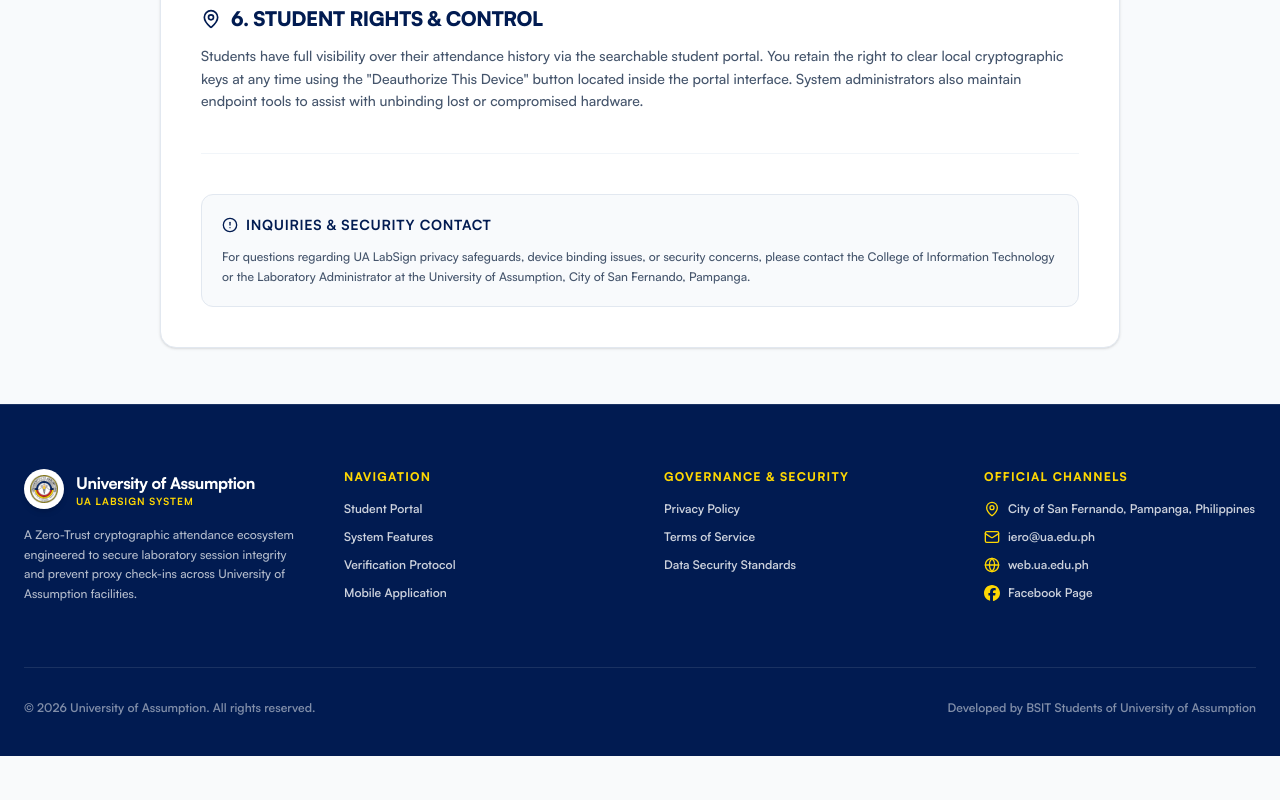
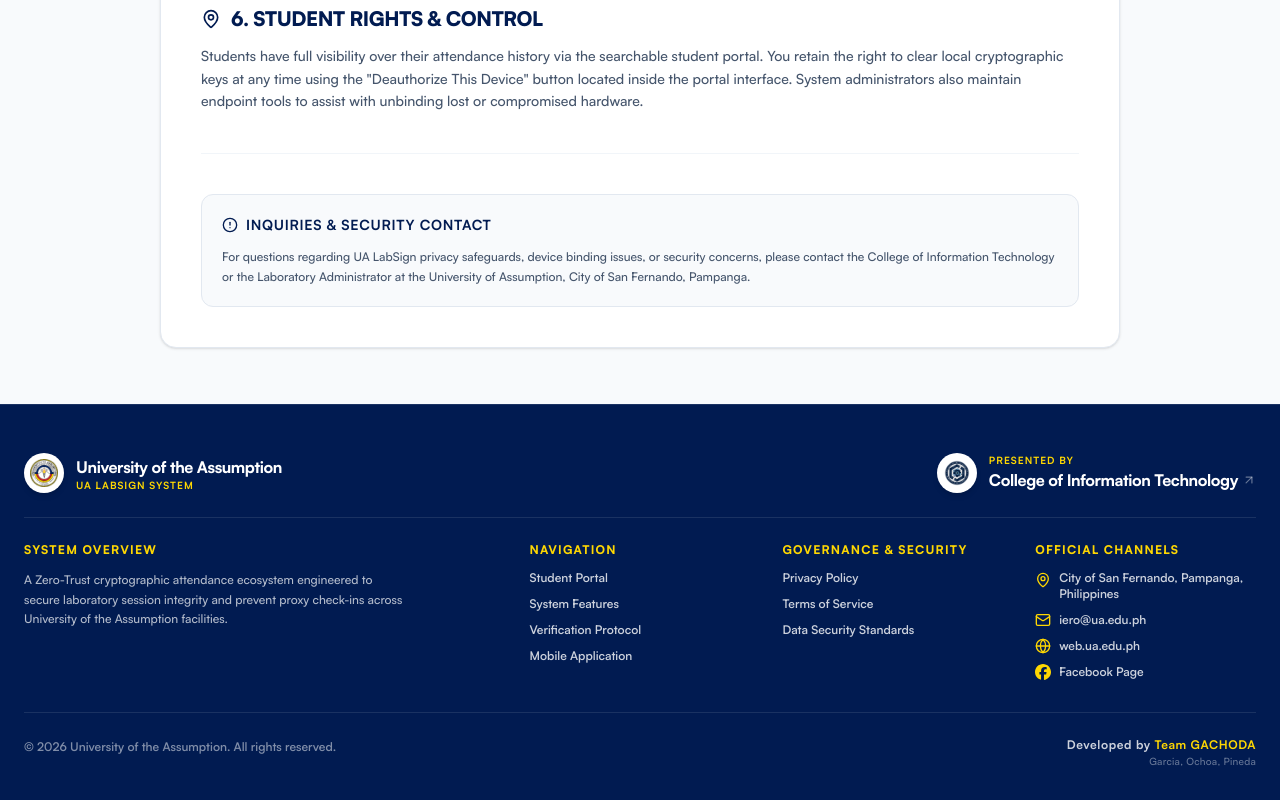
Before and after one commit to iyawnnn/Lab-Attendance, a Next.js app: page /privacy in a window 1280 px wide. Shown: the part 1895-2695 px from the top of the page. Before the commit the page ends 2651 px from the top, so only its background shows below. Built offline with nearby package versions, Linux system fonts and the light colour scheme; no server answers.

Commit message:
feat: fix header bug

```diff
--- a/app/components/AboutSection.tsx
+++ b/app/components/AboutSection.tsx
@@ -20,7 +20,7 @@
           <div className="lg:col-span-8 space-y-10">
             <div className="space-y-5">
               <h2 className="text-2xl sm:text-4xl font-extrabold text-[#011B51] leading-snug tracking-tight">
-                University of Assumption is committed to academic excellence by modernizing classroom management and eliminating manual paper sign-in sheets.
+                University of the Assumption is committed to academic excellence by modernizing classroom management and eliminating manual paper sign-in sheets.
               </h2>
 
               <p className="text-gray-700 text-base sm:text-lg font-medium leading-relaxed max-w-3xl">
--- a/app/components/FaqSection.tsx
+++ b/app/components/FaqSection.tsx
@@ -44,7 +44,7 @@
     category: "Authentication & Eligibility",
     question: "Which email accounts are eligible to access the UA LabSign system?",
     answer:
-      "Access is restricted exclusively to active University of Assumption institutional Google accounts ending in @ua.edu.ph. Personal Gmail accounts or external emails are automatically rejected at the login portal.",
+      "Access is restricted exclusively to active University of the Assumption institutional Google accounts ending in @ua.edu.ph. Personal Gmail accounts or external emails are automatically rejected at the login portal.",
   },
   {
     id: "faq-6",
@@ -79,7 +79,7 @@
               Frequently Asked Questions
             </h2>
             <p className="text-sm sm:text-base font-semibold text-gray-600 leading-relaxed">
-              Find clear answers regarding geofence verification, device binding, cryptographic privacy, and attendance policies across University of Assumption laboratories.
+              Find clear answers regarding geofence verification, device binding, cryptographic privacy, and attendance policies across University of the Assumption laboratories.
             </p>
           </div>
 
--- a/app/components/Footer.tsx
+++ b/app/components/Footer.tsx
@@ -19,40 +19,76 @@
   };
 
   return (
-    <footer className="bg-[#011B51] text-white pt-16 pb-10 border-t border-white/10 relative overflow-hidden font-sans">
+    <footer className="bg-[#011B51] text-white pt-12 pb-8 border-t border-white/10 relative overflow-hidden font-sans">
       <div className="max-w-7xl mx-auto px-6 relative z-10">
-        <div className="grid grid-cols-1 md:grid-cols-4 gap-10 md:gap-12 mb-16 text-left">
 
-          {/* Brand & Institution Info */}
-          <div className="md:col-span-1 space-y-4">
+        {/* Tier 1: Top Brand & Partnership Header Bar */}
+        <div className="flex flex-col sm:flex-row justify-between items-start sm:items-center pb-6 border-b border-white/10 mb-6 gap-6">
+
+          {/* Left Side: Core Institutional Branding */}
           <div className="flex items-center space-x-3">
             <div className="w-10 h-10 rounded-full bg-white p-1.5 flex items-center justify-center shadow-md shrink-0">
               <img
                 src="/ua-logo.png"
-                  alt="University of Assumption Official Seal"
+                alt="University of the Assumption Official Seal"
                 className="w-full h-full object-contain"
               />
             </div>
             <div className="leading-tight">
               <span className="text-base font-extrabold tracking-tight block text-white">
-                  University of Assumption
+                University of the Assumption
               </span>
               <span className="text-[10px] font-bold text-[#FED702] uppercase tracking-widest block">
                 UA LabSign System
               </span>
             </div>
           </div>
-            <p className="text-white/70 font-medium text-xs leading-relaxed">
-              A Zero-Trust cryptographic attendance ecosystem engineered to secure laboratory session integrity and prevent proxy check-ins across University of Assumption facilities.
+
+          {/* Right Side: Structural flow for CIT Branding */}
+          <a
+            href="https://ua-cit.com/"
+            target="_blank"
+            rel="noopener noreferrer"
+            className="flex items-center space-x-3 group text-left transition-opacity hover:opacity-95"
+          >
+            <div className="w-10 h-10 rounded-full bg-white p-1.5 flex items-center justify-center shadow-md shrink-0 transition-transform group-hover:scale-105 active:scale-95">
+              <img
+                src="/cit_logo.png"
+                alt="UA College of Information Technology Logo"
+                className="w-full h-full object-contain"
+              />
+            </div>
+            <div className="leading-tight">
+              <span className="text-[10px] font-bold text-[#FED702] uppercase tracking-widest block mb-0.5">
+                Presented By
+              </span>
+              <span className="text-base font-extrabold tracking-tight text-white group-hover:text-[#FED702] transition-colors flex items-center gap-1">
+                College of Information Technology
+                <ArrowUpRight className="w-3.5 h-3.5 text-white/40 group-hover:text-[#FED702] transition-colors shrink-0" />
+              </span>
+            </div>
+          </a>
+        </div>
+
+        {/* 🟢 Tier 2: Updated to 5-column grid layout to squeeze out empty layout gaps */}
+        <div className="grid grid-cols-1 sm:grid-cols-2 md:grid-cols-5 gap-8 mb-8 text-left items-start">
+
+          {/* 🟢 Column 1: Core System Architecture Overview (Set to col-span-2 for text breathing room) */}
+          <div className="space-y-3 md:col-span-2">
+            <h3 className="font-extrabold text-[#FED702] text-xs uppercase tracking-widest">
+              System Overview
+            </h3>
+            <p className="text-white/70 font-medium text-xs leading-relaxed max-w-sm">
+              A Zero-Trust cryptographic attendance ecosystem engineered to secure laboratory session integrity and prevent proxy check-ins across University of the Assumption facilities.
             </p>
           </div>
 
-          {/* Quick Links */}
-          <div className="space-y-4">
+          {/* Column 2: Quick Application Navigation */}
+          <div className="space-y-3 md:col-span-1">
             <h3 className="font-extrabold text-[#FED702] text-xs uppercase tracking-widest">
               Navigation
             </h3>
-            <ul className="space-y-3 text-xs font-semibold text-white/80">
+            <ul className="space-y-2.5 text-xs font-semibold text-white/80">
               <li>
                 <Link href="/student" className="hover:text-[#FED702] transition-colors">
                   Student Portal
@@ -88,12 +124,12 @@
             </ul>
           </div>
 
-          {/* Legal Pages */}
-          <div className="space-y-4">
+          {/* Column 3: Legal Governance & Protocols */}
+          <div className="space-y-3 md:col-span-1">
             <h3 className="font-extrabold text-[#FED702] text-xs uppercase tracking-widest">
               Governance &amp; Security
             </h3>
-            <ul className="space-y-3 text-xs font-semibold text-white/80">
+            <ul className="space-y-2.5 text-xs font-semibold text-white/80">
               <li>
                 <Link href="/privacy" className="hover:text-[#FED702] transition-colors">
                   Privacy Policy
@@ -112,14 +148,14 @@
             </ul>
           </div>
 
-          {/* Official Contact & Socials */}
-          <div className="space-y-4">
+          {/* Column 4: Official Communication Channels */}
+          <div className="space-y-3 md:col-span-1">
             <h3 className="font-extrabold text-[#FED702] text-xs uppercase tracking-widest">
               Official Channels
             </h3>
-            <ul className="space-y-3 text-xs font-semibold text-white/80">
-              <li className="flex items-center space-x-2">
-                <MapPin className="w-4 h-4 text-[#FED702] flex-shrink-0" />
+            <ul className="space-y-2.5 text-xs font-semibold text-white/80">
+              <li className="flex items-start space-x-2">
+                <MapPin className="w-4 h-4 text-[#FED702] flex-shrink-0 mt-0.5" />
                 <span>City of San Fernando, Pampanga, Philippines</span>
               </li>
               <li>
@@ -160,10 +196,18 @@
 
         </div>
 
-        {/* Bottom Bar */}
-        <div className="border-t border-white/10 pt-8 flex flex-col sm:flex-row justify-between items-center text-xs font-semibold text-white/50">
-          <p>&copy; {new Date().getFullYear()} University of Assumption. All rights reserved.</p>
-          <p className="mt-2 sm:mt-0">Developed by BSIT Students of University of Assumption</p>
+        {/* Tier 3: Sub-Footer Copyright & Developer Panel Attribution */}
+        <div className="border-t border-white/10 pt-6 flex flex-col sm:flex-row justify-between items-start text-xs font-semibold text-white/50 gap-4">
+          <p className="pt-0.5">&copy; {new Date().getFullYear()} University of the Assumption. All rights reserved.</p>
+
+          <div className="text-left sm:text-right">
+            <p className="text-white/80 font-bold tracking-wider">
+              Developed by <span className="text-[#FED702]">Team GACHODA</span>
+            </p>
+            <p className="text-[10px] text-white/40 font-medium tracking-wide mt-0.5 normal-case">
+              Garcia, Ochoa, Pineda
+            </p>
+          </div>
         </div>
       </div>
     </footer>
--- a/app/components/Header.tsx
+++ b/app/components/Header.tsx
@@ -2,6 +2,8 @@
 
 import React, { useState, useEffect } from "react";
 import Link from "next/link";
+// 🟢 IMPORT: Added usePathname to monitor the active route
+import { usePathname } from "next/navigation";
 import { motion, AnimatePresence } from "framer-motion";
 import { Menu, X, ArrowRight } from "lucide-react";
 
@@ -13,6 +15,9 @@
 export default function Header({ onNavigateSection, forceSolid = false }: HeaderProps) {
   const [isScrolled, setIsScrolled] = useState(false);
   const [isMobileMenuOpen, setIsMobileMenuOpen] = useState(false);
+
+  // 🟢 HOOK: Instantiate the pathname hook
+  const pathname = usePathname();
 
   /* Monitors window scroll depth to transition header background from transparent to solid white */
   useEffect(() => {
@@ -48,16 +53,21 @@
         aria-label="Main Navigation"
       >
         {/* Brand Logo and Name */}
-        <Link href="/" className="flex items-center space-x-2.5 sm:space-x-3.5 group shrink-0"
-              onClick={(e) => {
-                e.preventDefault(); // Prevents the "#" from being added to your URL
-                window.scrollTo({ top: 0, behavior: 'smooth' }); // Scrolls smoothly to the very top
-        }}>
-
+        <Link
+          href="/"
+          className="flex items-center space-x-2.5 sm:space-x-3.5 group shrink-0"
+          onClick={(e) => {
+            // 🟢 FIXED: Only prevent default if we're already home, otherwise let Next.js navigate to "/"
+            if (pathname === "/") {
+              e.preventDefault();
+              window.scrollTo({ top: 0, behavior: 'smooth' });
+            }
+          }}
+        >
           <div className="w-9 h-9 sm:w-10 sm:h-10 relative overflow-hidden transition-transform group-hover:scale-105 rounded-full bg-white p-1 shadow-xs shrink-0">
             <img
               src="/ua-logo.png"
-              alt="University of Assumption Official Seal"
+              alt="University of the Assumption Official Seal"
               width="40"
               height="40"
               className="w-full h-full object-contain"
@@ -76,7 +86,7 @@
                 isSolidHeader ? "text-[#A51A21]" : "text-[#FED702]"
               }`}
             >
-              UNIVERSITY OF ASSUMPTION
+              UNIVERSITY OF THE ASSUMPTION
             </span>
           </div>
         </Link>
@@ -135,11 +145,7 @@
           >
             <Link
               href="/student"
-              className={`inline-flex items-center text-sm font-extrabold px-5 py-2.5 rounded-xl transition-all shadow-md ${
-                isSolidHeader
-                  ? "bg-[#011B51] text-[#FED702] hover:bg-[#A51A21] hover:text-white"
-                  : "bg-[#FED702] text-[#011B51] hover:bg-white"
-              }`}
+              className="inline-flex items-center text-sm font-extrabold px-5 py-2.5 rounded-xl transition-all shadow-md bg-[#FED702] text-[#011B51] hover:bg-white"
             >
               <span>Student Login</span>
               <ArrowRight className="ml-1.5 w-4 h-4 stroke-[2.5]" />
--- a/app/components/HeroSection.tsx
+++ b/app/components/HeroSection.tsx
@@ -17,7 +17,7 @@
       <div className="absolute inset-0 z-0">
         <img
           src="/lab-background.jpg"
-          alt="University of Assumption Campus"
+          alt="University of the Assumption Campus"
           width="1920"
           height="1080"
           className="w-full h-full object-cover object-center"
@@ -33,7 +33,7 @@
           {/* Headline */}
           <div className="lg:col-span-7 space-y-3">
             <span className="text-[#FED702] font-black text-xs sm:text-sm uppercase tracking-widest block drop-shadow-xs">
-              University of Assumption
+              University of the Assumption
             </span>
             <h1 className="text-3xl sm:text-5xl lg:text-6xl font-black text-white leading-[1.10] tracking-tight drop-shadow-sm">
               Every Session Counts. <br className="hidden sm:inline" />
--- a/app/components/MobileShowcaseSection.tsx
+++ b/app/components/MobileShowcaseSection.tsx
@@ -41,7 +41,7 @@
               </h2>
 
               <p className="text-xs sm:text-base font-semibold text-white/85 leading-relaxed max-w-xl">
-                The official University of Assumption mobile application allows students to securely record attendance through room PIN authorization and low-latency location checks directly on Android devices.
+                The official University of the Assumption mobile application allows students to securely record attendance through room PIN authorization and low-latency location checks directly on Android devices.
               </p>
 
               {/* Action Badges */}
@@ -53,7 +53,7 @@
                   className="inline-block transition-transform hover:-translate-y-0.5 shrink-0"
                 >
                   <img
-                    alt="Get it on Google Play badge for University of Assumption Mobile App"
+                    alt="Get it on Google Play badge for University of the Assumption Mobile App"
                     src="https://play.google.com/intl/en_us/badges/static/images/badges/en_badge_web_generic.png"
                     className="h-12 sm:h-16 w-auto object-contain"
                   />
@@ -83,7 +83,7 @@
                     {screenshotPath ? (
                       <img
                         src={screenshotPath}
-                        alt="University of Assumption Mobile Attendance Portal Interface"
+                        alt="University of the Assumption Mobile Attendance Portal Interface"
                         className="w-full h-full object-cover object-top"
                       />
                     ) : (
@@ -92,7 +92,7 @@
                           <div className="flex items-center space-x-2 pt-2">
                             <img
                               src="/ua-logo.png"
-                              alt="University Seal"
+                              alt="University of the Assumption Seal"
                               width="24"
                               height="24"
                               className="w-6 h-6 object-contain"
```
Also changed, not shown: public/cit_logo.png (added). Lines whose indentation alone changed are shown as unchanged.
